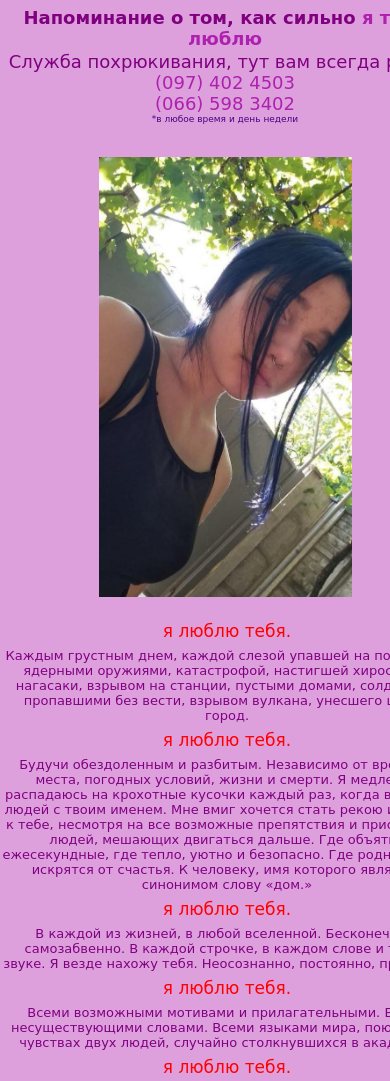
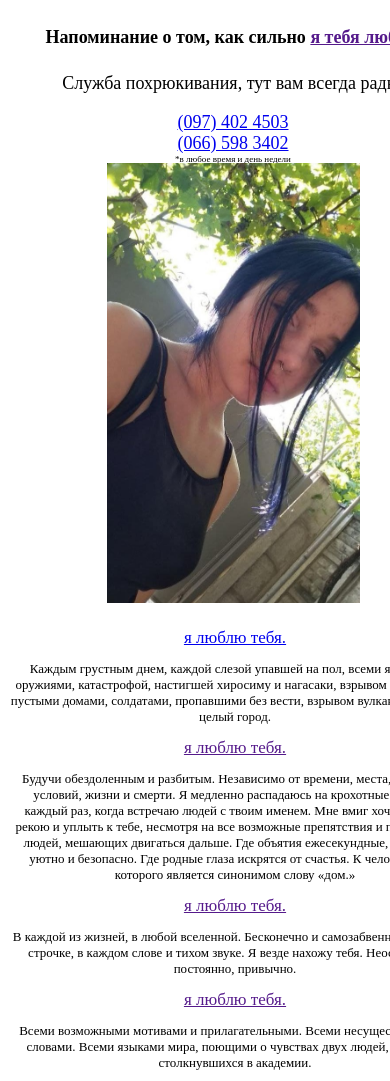
Before and after one commit to fakeoleg/Viita, a plain HTML site: page index.html in a window 390 px wide. Shown: the top 1081 px of the page. Drawn offline with Linux system fonts and the light colour scheme.

Commit message:
Update style.css

```diff
--- a/css/style.css
+++ b/css/style.css
@@ -1,99 +1,150 @@
 * {
-    padding: 0;
-    margin: 0;
-    font-family: Snell Roundhand, cursive;
+    transition: all .2s;
+}
+
+
+@media only screen and (max-width: 992px) {
+    h3 {
+        font-size: 16px;
     }
 
     .wrapper {
-    width: 1474px;
+        width: 991px;
+    }
+    .header {
+        height: 65px;
+    }
+    .hidebar {
+        width: 60%;
+    }
+    .nomer{
+
+        width: 39.5%;
+    }
+    .leftbar {
+        width: 32%;
+        height: 450px;
     }
 
-.clear {
-    clear: both;
+    img {
+        height: 450px;
+        padding: 25px;
     }
 
-body {
-    background: plum;
-    color: purple;
+    .content {
+        width: 67%;
+        height: 450px;
+    }
+    .navig {
+        height: 110px;
+    }
 }
 
-.header {
-    width: 100%;
-    height: 70px;
+@media only screen and (max-width: 768px) {
+    h3 {
+        font-size: 13px;
     }
 
-.loveubaby {
-    padding-right: 10px;
+    .tletex {
+        font-size: 6.5px;
+        padding: 5px;
     }
 
-#lvu {
-    margin: 7px;
+    .wrapper{
+        width: 767px;
+    }
+    .header {
+        font-size: 13px;
+        height: 40px;
+    }
+
+    .nomer{
+        font-size: 14px;
+    }
+
+    .tel1 {
+        font-size: 14px;
+        padding-top: 10px;
+    }
+
+    img {
+        height: 350px;
+        padding: 25px;
+    }
+
+    .content {
+        font-size: 15px;
+        padding: 2px;
+    }
+    .navig {
+        height: 110px;
+    }
+}
+
+@media only screen and (max-width: 480px) {
+    .wrapper {
+        width: 450px;
+    }
+    .header {
+        height: 40px;
+        font-size: 9px;
         text-align: center;
-    color: red;
+        font-weight: 1200;
+        padding-top: 7px;
+    }
+    .hidebar {
+        width: 0%;
+        padding: 0;
+        margin: 0;
+    }
+    .nomer{
+        width: 100%;
+        height: 90px;
+        text-align: center;
+    }
+
+    h3 {
+        font-size: 18px;
+        font-weight: 400;
+    }
+
+    .tel1 {
+        font-size: 18px;
+        padding: 15px;
+    }
+
+    .tletex {
+        font-size: 9px;
+        padding: 0;
+        margin: 0;
+    }
+
+    .leftbar {
+        height: 450px;
+        width: 100%;
+        float: none;
+    }
+
+    .img1 {
+        display: block;
+        margin-left: auto;
+        margin-right: auto;
+        height: 440px;
+        padding: 0px 0px;
+    }
+
+    .content {
+        width: 100%;
+        float: none;
+        font-size: 13px;
+        text-align: center;
+    }
+
+    .lifeislove {
         font-size: 17px;
     }
 
-
-a {
-    text-decoration: none;
-    color: rgb(174, 32, 174);
+    .navig {
+        height: 100px;
     }
-
-h1 {
-    text-align: center;
 }
-
-.hidebar {
-    width: 69.9%;
-    height: 100px;
-    float: left;
-    margin-top: 4px;
-}
-
-.nomer {
-    width: 30%;
-    height: 100px;
-    float: right;
-    margin-top: 4px;
-    text-align: right;
-}
-
-.tel1 {
-    padding: 10px;
-}
-
-.tletex {
-    font-size: 8px;
-    color: indigo;
-    padding-right: 10px;
-}
-
-.leftbar {
-    width: 25%;
-    height: 500px;
-    margin-top: 5px;
-    float: left;
-}
-
-img {
-    height: 500px;
-    margin: 10px;
-    text-align: center;
-}
-
-.content {
-    width: 74%;
-    height: 500px;
-    margin-top: 5px;
-    float: right;
-}
-
-.lifeislove {
-    color: red;
-}
-
-.navig {
-    width: 100%;
-    height:13.8vmin;
-    margin-top: 5px;
-}
```
Lines whose indentation alone changed are shown as unchanged.
